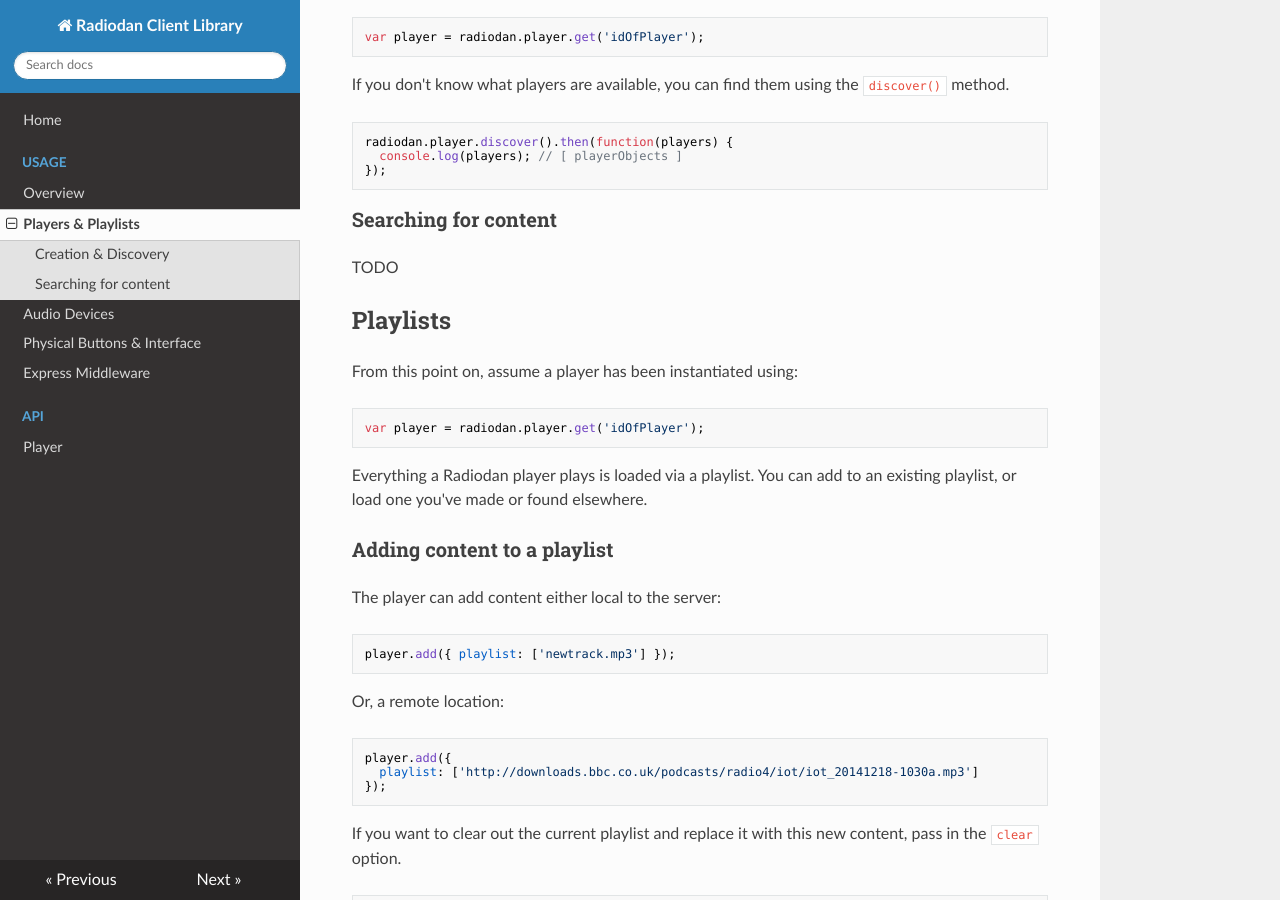
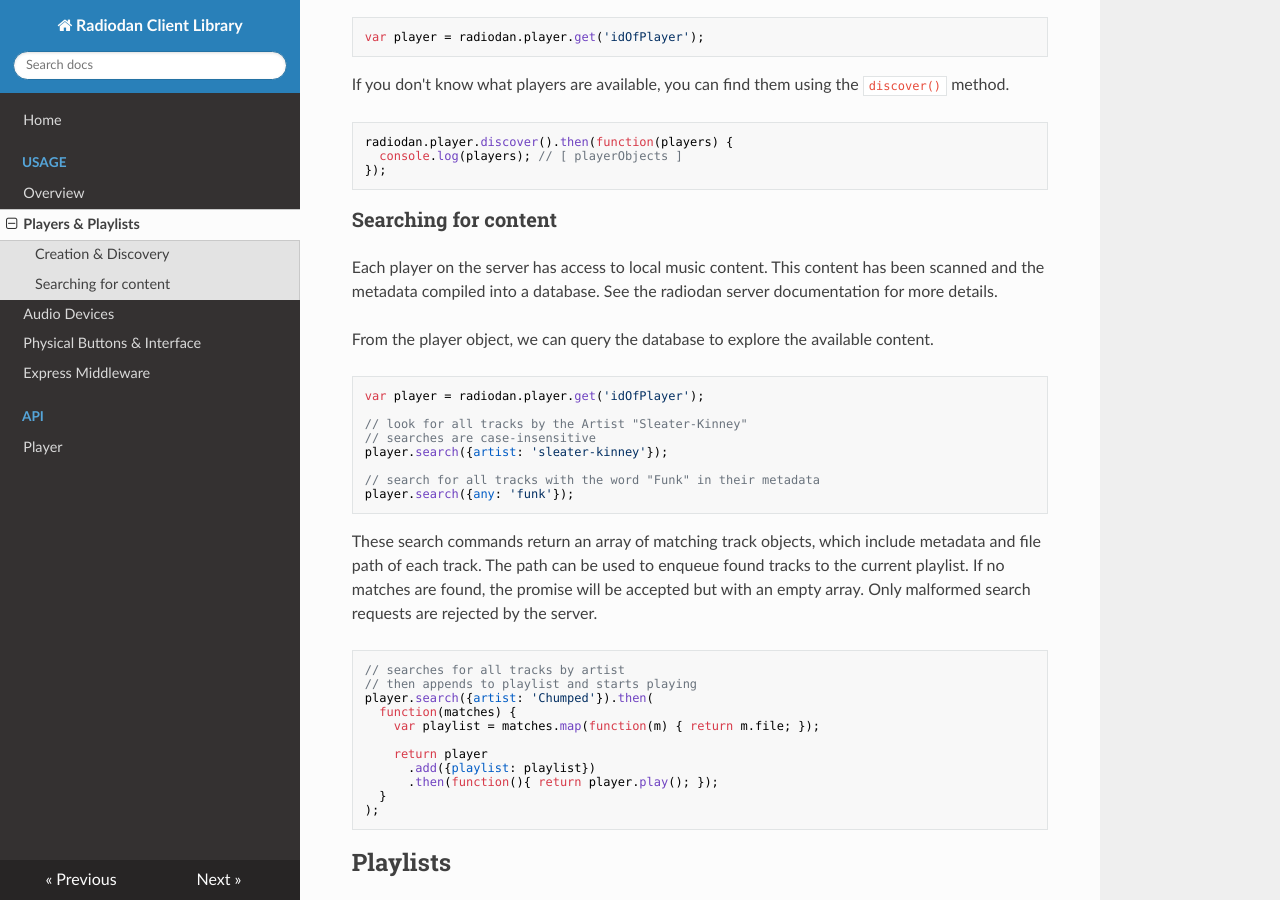
Before and after one commit to radiodan/radiodan-client.js, an MkDocs documentation site: the page built from docs/usage/players-playlists.md, in a window 1280 px wide and 900 px high, scrolled down 509 px. Built offline with MkDocs 1.6.1, drawn with Linux system fonts in a browser that asks for light colours; nearby versions of some CDN libraries; old or Windows-style settings are respelled for this version of MkDocs.

Commit message:
Add database searching to player usage guide

````diff
--- a/docs/usage/players-playlists.md
+++ b/docs/usage/players-playlists.md
@@ -33,7 +33,44 @@ radiodan.player.discover().then(function(players) {
 ```
 
 ### Searching for content
-TODO
+
+Each player on the server has access to local music content. This content
+has been scanned and the metadata compiled into a database. See the radiodan
+server documentation for more details.
+
+From the player object, we can query the database to explore the available
+content.
+
+```javascript
+var player = radiodan.player.get('idOfPlayer');
+
+// look for all tracks by the Artist "Sleater-Kinney"
+// searches are case-insensitive
+player.search({artist: 'sleater-kinney'});
+
+// search for all tracks with the word "Funk" in their metadata
+player.search({any: 'funk'});
+```
+
+These search commands return an array of matching track objects, which include
+metadata and file path of each track. The path can be used to enqueue found
+tracks to the current playlist. If no matches are found, the promise will be
+accepted but with an empty array. Only malformed search requests are rejected
+by the server.
+
+```javascript
+// searches for all tracks by artist
+// then appends to playlist and starts playing
+player.search({artist: 'Chumped'}).then(
+  function(matches) {
+    var playlist = matches.map(function(m) { return m.file; });
+
+    return player
+      .add({playlist: playlist})
+      .then(function(){ return player.play(); });
+  }
+);
+```
 
 ## Playlists
 
````
Also changed, not shown: docs/api/player.md (+2 -5 lines).
